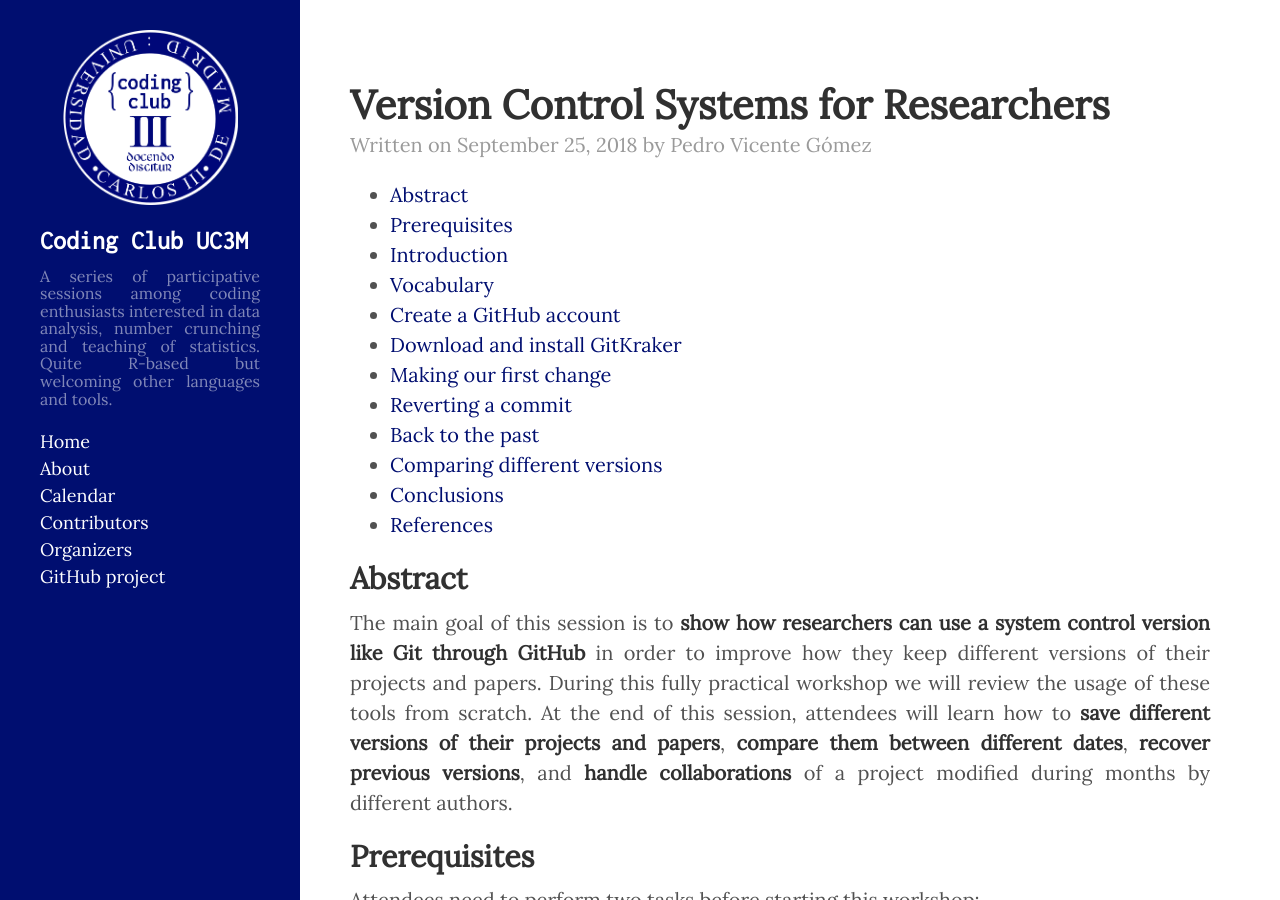
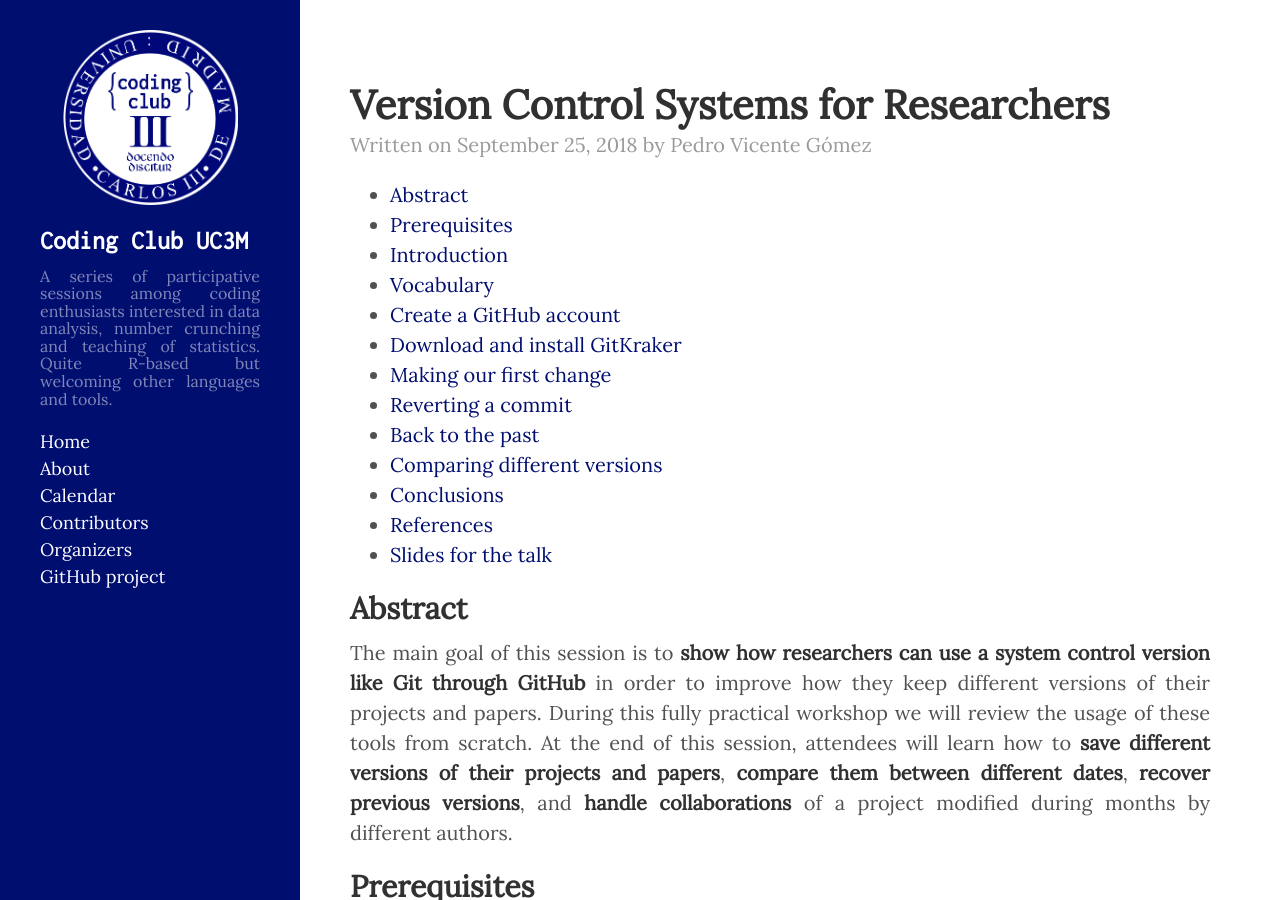
Before and after one commit to CodingClubUC3M/codingclubuc3m.github.io, a Jekyll site: the page built from _posts/2018-09-25-Version-control-systems.md, in a window 1280 px wide and 900 px high. Built offline with Jekyll 4.4.1, drawn with Linux system fonts in a browser that asks for light colours; comment, search, counter and statistics services are not loaded.

Commit message:
add slides

```diff
--- a/_posts/2018-09-25-Version-control-systems.md
+++ b/_posts/2018-09-25-Version-control-systems.md
@@ -174,3 +174,7 @@
 * [GitKraken documentation.](https://support.gitkraken.com/)
 * [Git official documentation.](https://git-scm.com/doc)
 * [GitHub tutorial.](https://guides.github.com/activities/hello-world/)
+
+## Slides for the talk
+
+<script async class="speakerdeck-embed" data-id="edccb285bece4868b9df24823ce59ea4" data-ratio="1.77777777777778" src="//speakerdeck.com/assets/embed.js"></script>
```
Also changed, not shown: 1 other file.
